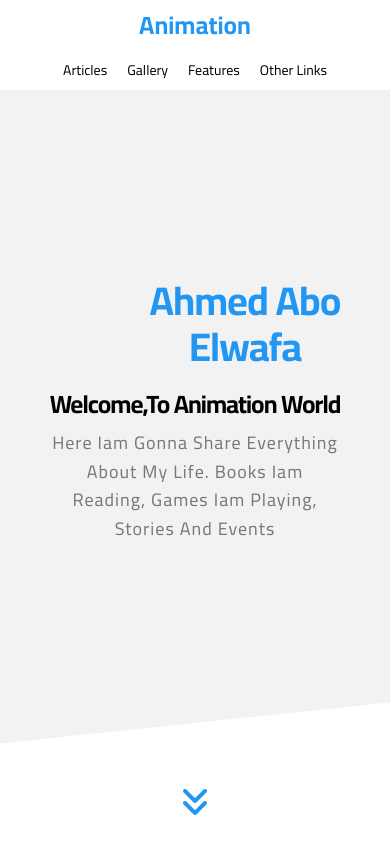
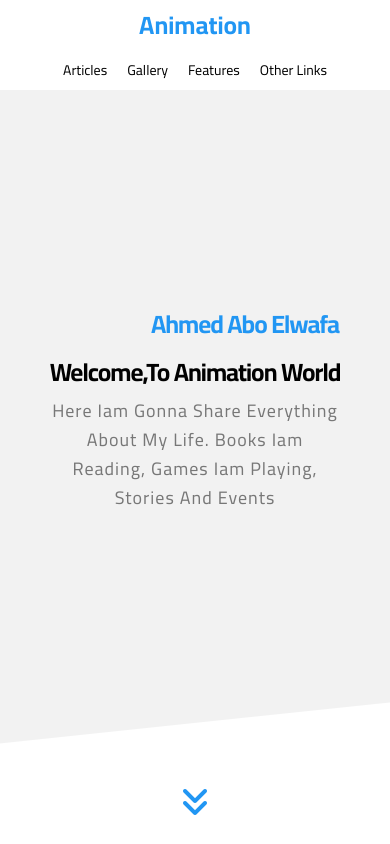
Before and after one commit to Ahmed-AboElwafaa/Project-Three-Animation, a plain HTML site: page index.html in a window 390 px wide. Shown: the top 844 px of the page. Drawn offline with Linux system fonts and the light colour scheme.

Commit message:
Update master.css

```diff
--- a/css/master.css
+++ b/css/master.css
@@ -379,6 +379,7 @@ header .container .main-nav li .mega-menu .links li a i {
 }
 
 @media (max-width: 992px) {
+  .landing .container  .text h1 span ,
   .landing .container  .text h1 {
     font-size: 25px;
     letter-spacing: -1px;
```
